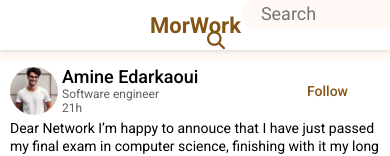
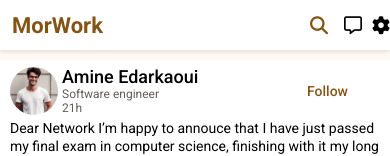
Before and after one commit to amminnee/Morwork, a React (Create React App) app: page /jobs in a window 390 px wide. Shown: the top 156 px of the page. Built offline with nearby package versions, Linux system fonts and the light colour scheme; some icons are missing.

Commit message:
Responsivity

```diff
--- a/src/components/header.js
+++ b/src/components/header.js
@@ -2,12 +2,18 @@ import React from "react";
 
 export default function Header(){
 
+    function handleSubmit(event){
+        event.preventDefault();
+    }
+
     return (
         <div className="header elevation-1">
             <h1 className="large-title">MorWork</h1>
-            <form className="search-form">
+            <form className="search-form" onSubmit={handleSubmit}>
                 <input placeholder="Search" className="medium-text" />
                 <button className="medium-text"><i class="fa-solid fa-magnifying-glass"></i></button>
+                <i class="fa-regular fa-message medium-text headerIcon"></i>
+                <i class="fa-solid fa-gear headerIcon"></i>
             </form>
         </div>
 
--- a/src/components/jobs.js
+++ b/src/components/jobs.js
@@ -12,6 +12,12 @@ export default function Jobs(){
             <JobItem />
             <JobItem />
             <JobItem />
+            <JobItem />
+            <JobItem />
+            <JobItem />
+            <JobItem />
+            <JobItem />
+            <JobItem />
         </div>
     )
 }
--- a/src/style.css
+++ b/src/style.css
@@ -340,6 +340,7 @@
     outline: none;
     width: 290px;
     border-radius: 50px;
+    padding-right: 36px;
 }
 .search-form button{
     background: transparent;
@@ -349,7 +350,14 @@
     cursor: pointer;
     color: var(--primary);
 }
+.search-form .headerIcon{
+    font-size: 18px;
+
+    margin-left: 10px;
+    display: none;
+}
 /* Header */
+
 
 
 
@@ -406,4 +414,59 @@
         display: grid;
         grid-template-columns: 100%;
     }
+
+    /* --- */
+    .header h1{
+        margin-left: 12px;
+    }
+    .search-form {
+        width: auto;
+    }
+    .header .search-form input{
+        width: 0;
+        padding: 0;
+        transition: 0.3 ease-in-out;
+    }
+    .header .search-form:hover input {
+        width: 165px;
+        padding: 2px 10px;
+        padding-right: 35px;
+        transition: 0.4s;
+    }
+    .search-form .headerIcon{
+        display: inline;
+    }
+    .search-form button{
+        margin-left: -30px;
+    }
 }
+
+@media screen and (max-width: 371px){
+
+
+
+
+    .header h1{
+        font-size: 14px;
+        font-weight: bold;
+        color: black;
+        color: var(--primary);
+    }
+    .header .search-form input{
+        width: 0;
+        padding: 0;
+        transition: 0.3 ease-in-out;
+    }
+    .header .search-form:hover input {
+        max-width: 110px;
+        padding: 2px 10px;
+        padding-right: 25px;
+        transition: 0.4s ease-in-out;
+    }
+    .header .search-form .headerIcon{
+        margin: 5px;
+    }
+    .search-form button{
+        margin-left: -30px;
+    }
+}
```
